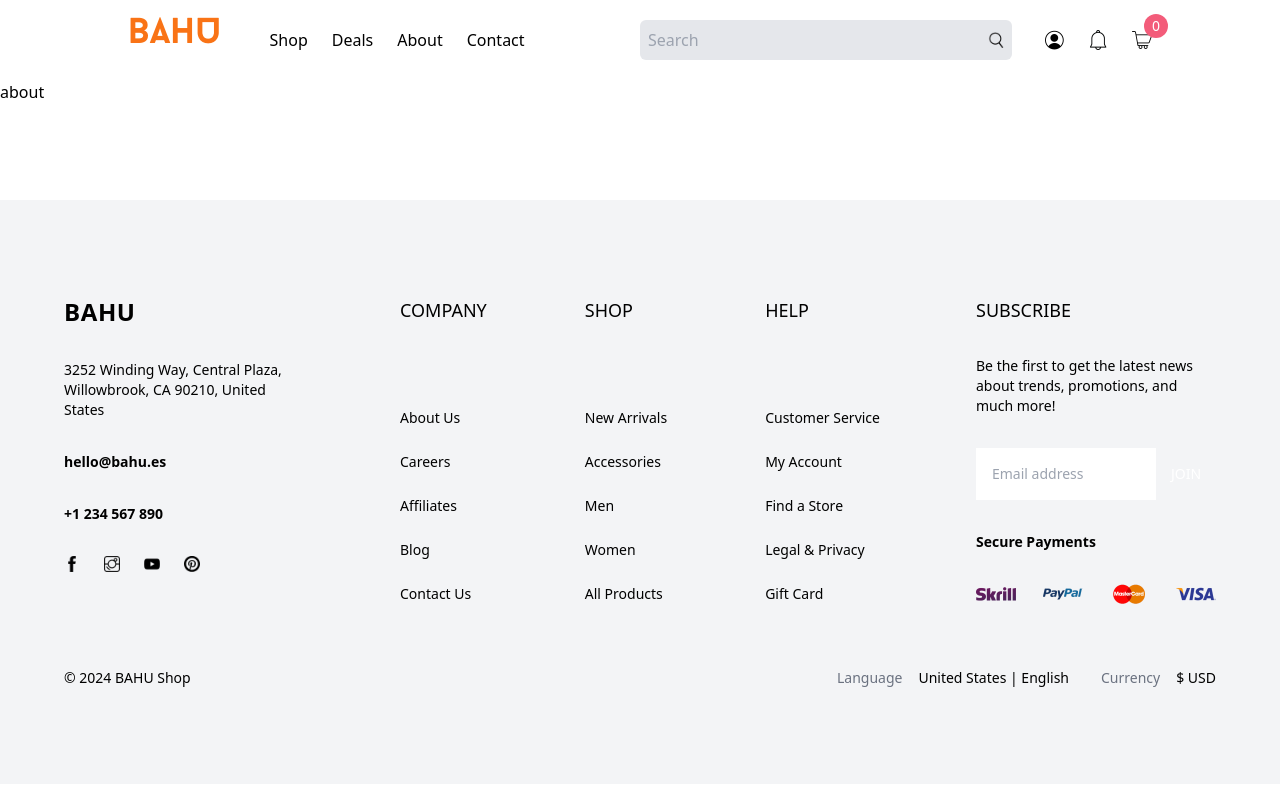
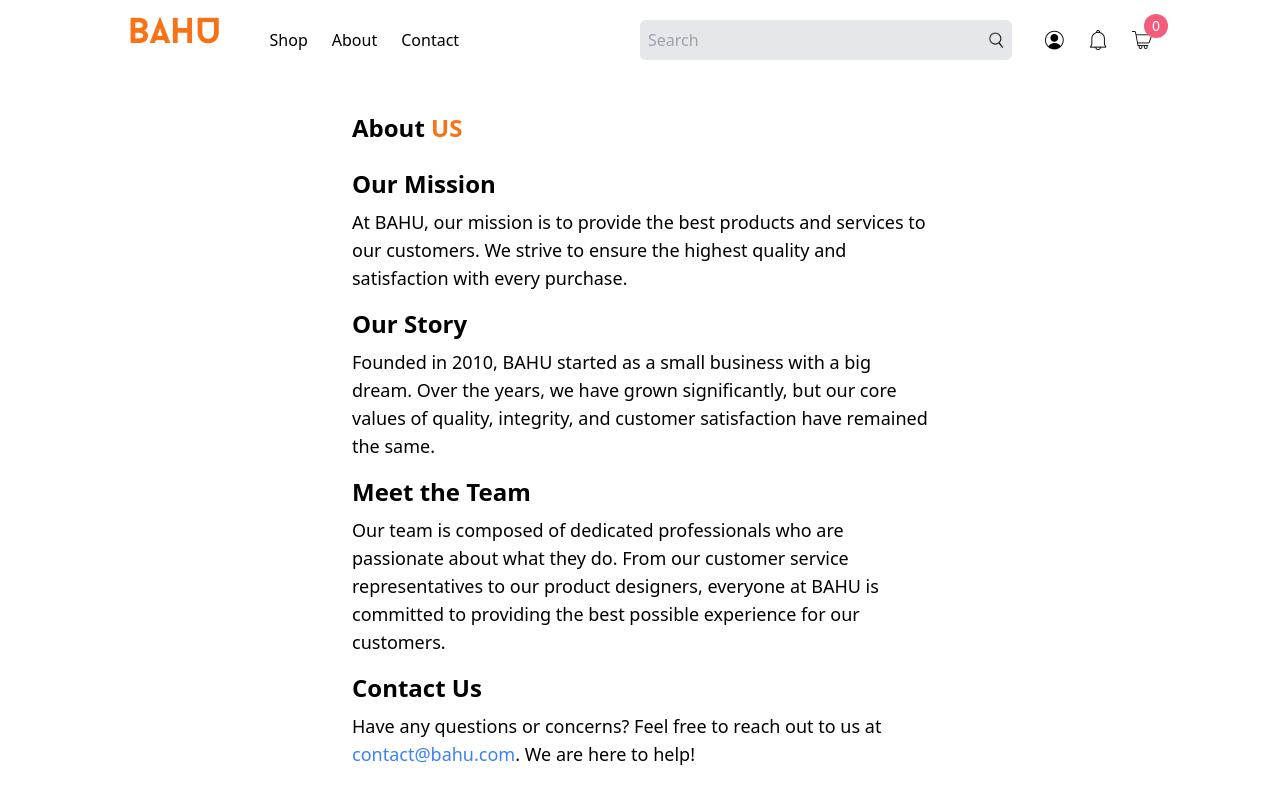
Before and after one commit to mattg07/bahu-nextjs-ecommerce, a Next.js app: page /about in a window 1280 px wide. Shown: the top 800 px of the page. Built offline with nearby package versions, Linux system fonts and the light colour scheme; no server answers.

Commit message:
contact page

```diff
--- a/src/app/about/page.tsx
+++ b/src/app/about/page.tsx
@@ -1,9 +1,48 @@
-import React from 'react'
+import React from "react";
 
-function about() {
+function About() {
   return (
-    <div>about</div>
-  )
+    <div className="container mx-auto p-8 w-2/4">
+      <h1 className="text-2xl font-bold mb-6">
+        About <span className="text-orange-500">US</span>
+      </h1>
+      <div className="mb-4">
+        <h2 className="text-2xl font-semibold mb-2">Our Mission</h2>
+        <p className="text-lg">
+          At BAHU, our mission is to provide the best products and services to
+          our customers. We strive to ensure the highest quality and
+          satisfaction with every purchase.
+        </p>
+      </div>
+      <div className="mb-4">
+        <h2 className="text-2xl font-semibold mb-2">Our Story</h2>
+        <p className="text-lg">
+          Founded in 2010, BAHU started as a small business with a big dream.
+          Over the years, we have grown significantly, but our core values of
+          quality, integrity, and customer satisfaction have remained the same.
+        </p>
+      </div>
+      <div className="mb-4">
+        <h2 className="text-2xl font-semibold mb-2">Meet the Team</h2>
+        <p className="text-lg">
+          Our team is composed of dedicated professionals who are passionate
+          about what they do. From our customer service representatives to our
+          product designers, everyone at BAHU is committed to providing the best
+          possible experience for our customers.
+        </p>
+      </div>
+      <div className="mb-4">
+        <h2 className="text-2xl font-semibold mb-2">Contact Us</h2>
+        <p className="text-lg">
+          Have any questions or concerns? Feel free to reach out to us at{" "}
+          <a href="mailto:contact@bahu.com" className="text-blue-500">
+            contact@bahu.com
+          </a>
+          . We are here to help!
+        </p>
+      </div>
+    </div>
+  );
 }
 
-export default about
+export default About;
--- /dev/null
+++ b/src/app/contact/page.tsx
@@ -0,0 +1,24 @@
+import React from 'react';
+import { Mail, Phone, MapPin } from 'lucide-react';
+
+function ContactPage() {
+  return (
+    <div className="container mx-auto p-8">
+      <h1 className="text-4xl font-bold mb-6 text-orange-500">Contact Us</h1>
+      <div className="mb-4 flex items-center">
+        <Phone className="w-6 h-6 mr-2 text-orange-500" />
+        <span className="text-lg">Phone: <a href="tel:+1234567890" className="text-orange-500">+1 (234) 567-890</a></span>
+      </div>
+      <div className="mb-4 flex items-center">
+        <Mail className="w-6 h-6 mr-2 text-orange-500" />
+        <span className="text-lg">Email: <a href="mailto:contact@bahu.com" className="text-orange-500">contact@bahu.com</a></span>
+      </div>
+      <div className="mb-4 flex items-center">
+        <MapPin className="w-6 h-6 mr-2 text-orange-500" />
+        <span className="text-lg">Address: <span className="text-orange-500">1234 Example St, City, Country</span></span>
+      </div>
+    </div>
+  );
+}
+
+export default ContactPage;
--- a/src/components/CartModal.tsx
+++ b/src/components/CartModal.tsx
@@ -33,7 +33,7 @@ function CartModal() {
     try {
       const response = await fetch("http://localhost:3000/api/checkout", {
         method: "POST",
-        headers: { "Content-Type": "application-json" },
+        headers: { "Content-Type": "application/json" },
         body: JSON.stringify({ products: productsToSend }),
       });
       const data = await response.json();
--- a/src/components/Navbar.tsx
+++ b/src/components/Navbar.tsx
@@ -24,10 +24,9 @@ function Navbar() {
             </h1>
           </Link>
           <div className="hidden xl:flex gap-6">
-            <Link href={"/list/"}>Shop</Link>
-            <Link href={"/tamo"}>Deals</Link>
-            <Link href={"/tamo"}>About</Link>
-            <Link href={"/tamo"}>Contact</Link>
+            <Link href="/list/">Shop</Link>
+            <Link href="/about">About</Link>
+            <Link href="/contact">Contact</Link>
           </div>
         </div>
         <div className="w-2/3 xl:w-1/2 flex items-center justify-between gap-8">
```
